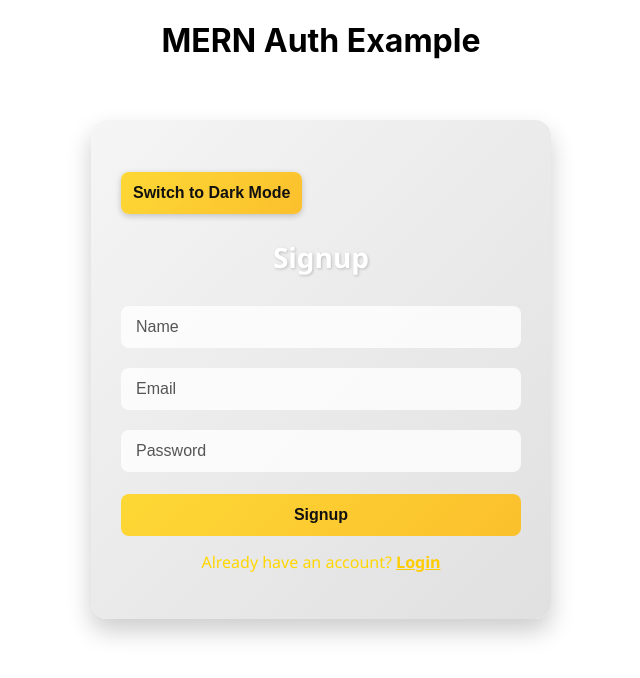
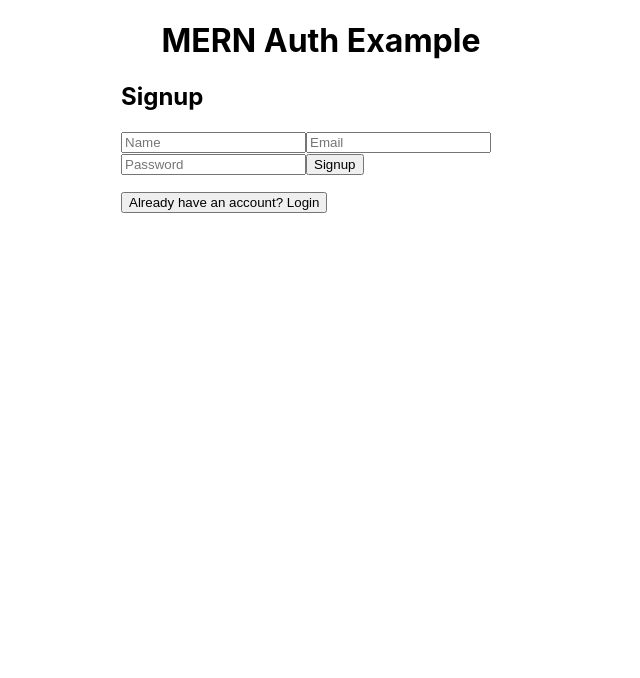
Before and after one commit to parth-negi00/Authentication-Page, a React (Create React App) app in the folder client/: page / in a window 1280 px wide. Shown: the top 678 px of the page, without its empty margins (319-959 px from the left). Built offline with nearby package versions, Linux system fonts and the light colour scheme; no server answers.

Commit message:
changed signup

```diff
--- a/client/package.json
+++ b/client/package.json
@@ -10,7 +10,7 @@
     "axios": "^1.13.2",
     "react": "^18.2.0",
     "react-dom": "^18.2.0",
-    "react-router-dom": "^6.22.3",
+    "react-router-dom": "^6.30.3",
     "react-scripts": "5.0.1",
     "web-vitals": "^2.1.4"
   },
--- a/client/src/components/Signup.jsx
+++ b/client/src/components/Signup.jsx
@@ -1,63 +1,63 @@
-import React, { useState, useEffect } from "react";
-import "./Signup.css";
+import React, { useState } from "react";
+import { useNavigate } from "react-router-dom";
 
-const BACKEND_URL = process.env.REACT_APP_BACKEND_URL;
+export default function Signup() {
+  const navigate = useNavigate();
 
-export default function AuthForm() {
-  const [isSignup, setIsSignup] = useState(true); // true = signup, false = login
-  const [form, setForm] = useState({ name: "", email: "", password: "" });
+  const [isSignup, setIsSignup] = useState(true);
+  const [form, setForm] = useState({
+    name: "",
+    email: "",
+    password: "",
+  });
   const [message, setMessage] = useState("");
-  const [darkMode, setDarkMode] = useState(false);
 
-  // Persist dark mode
-  useEffect(() => {
-    const savedMode = localStorage.getItem("darkMode") === "true";
-    setDarkMode(savedMode);
-  }, []);
-
-  const toggleDarkMode = () => {
-    setDarkMode((prev) => {
-      localStorage.setItem("darkMode", !prev);
-      return !prev;
-    });
+  const handleChange = (e) => {
+    setForm({ ...form, [e.target.name]: e.target.value });
   };
-
-  const handleChange = (e) => setForm({ ...form, [e.target.name]: e.target.value });
 
   const handleSubmit = async (e) => {
   e.preventDefault();
-    const endpoint = isSignup ? "signup" : "login";
+
+  const url = isSignup
+    ? `${process.env.REACT_APP_BACKEND_URL}/api/auth/signup`
+    : `${process.env.REACT_APP_BACKEND_URL}/api/auth/login`;
 
   try {
-      const res = await fetch(`${BACKEND_URL}/api/auth/${endpoint}`, {
+    const res = await fetch(url, {
       method: "POST",
-        headers: { "Content-Type": "application/json" },
+      headers: {
+        "Content-Type": "application/json",
+      },
       body: JSON.stringify(form),
     });
+
     const data = await res.json();
-      if (res.ok) {
+
+    if (!res.ok) {
+      setMessage(data.message || "Something went wrong");
+      return;
+    }
+
     localStorage.setItem("token", data.token);
-        setMessage(
-          isSignup
-            ? "Signup successful! Welcome " + data.user.name
-            : "Login successful! Welcome back " + data.user.name
-        );
+
+    if (isSignup) {
+      setMessage("Signup successful! Please login.");
+      setIsSignup(false);
+      setForm({ name: "", email: "", password: "" });
     } else {
-        setMessage(data.message || "Error occurred");
+      navigate("/home");
     }
   } catch (err) {
     setMessage("Server error");
   }
 };
 
+
   return (
-    <div className={`signup-container ${darkMode ? "dark" : "light"}`}>
-      {/* Toggle dark/light mode */}
-      <button className="toggle-btn" onClick={toggleDarkMode}>
-        {darkMode ? "Switch to Light Mode" : "Switch to Dark Mode"}
-      </button>
+    <div style={{ maxWidth: "400px", margin: "auto" }}>
+      <h2>{isSignup ? "Signup" : "Login"}</h2>
 
-      <h2>{isSignup ? "Signup" : "Login"}</h2>
       <form onSubmit={handleSubmit}>
         {isSignup && (
           <input
@@ -69,6 +69,7 @@ export default function AuthForm() {
             required
           />
         )}
+
         <input
           type="email"
           name="email"
@@ -77,6 +78,7 @@ export default function AuthForm() {
           onChange={handleChange}
           required
         />
+
         <input
           type="password"
           name="password"
@@ -85,29 +87,17 @@ export default function AuthForm() {
           onChange={handleChange}
           required
         />
-        <button type="submit">{isSignup ? "Signup" : "Login"}</button>
+
+        <button type="submit">
+          {isSignup ? "Signup" : "Login"}
+        </button>
       </form>
 
-      {/* Switch form link */}
-      <p className="switch-link">
-        {isSignup ? (
-          <>
-            Already have an account?{" "}
-            <span onClick={() => { setIsSignup(false); setMessage(""); setForm({ name: "", email: "", password: "" }) }} className="link">
-              Login
-            </span>
-          </>
-        ) : (
-          <>
-            Don't have an account?{" "}
-            <span onClick={() => { setIsSignup(true); setMessage(""); setForm({ name: "", email: "", password: "" }) }} className="link">
-              Signup
-            </span>
-          </>
-        )}
-      </p>
+      <p style={{ color: "green" }}>{message}</p>
 
-      {message && <p className="message">{message}</p>}
+      <button onClick={() => setIsSignup(!isSignup)}>
+        {isSignup ? "Already have an account? Login" : "New user? Signup"}
+      </button>
     </div>
   );
 }
--- a/client/src/index.js
+++ b/client/src/index.js
@@ -1,12 +1,10 @@
-import React from "react";
-import ReactDOM from "react-dom/client";
+import React from 'react';
+import ReactDOM from 'react-dom/client';
+import './index.css';
+import App from './App';
 import { BrowserRouter } from "react-router-dom";
-import "./index.css";
-import App from "./App";
-import reportWebVitals from "./reportWebVitals";
 
-const root = ReactDOM.createRoot(document.getElementById("root"));
-
+const root = ReactDOM.createRoot(document.getElementById('root'));
 root.render(
   <React.StrictMode>
     <BrowserRouter>
@@ -14,5 +12,3 @@ root.render(
     </BrowserRouter>
   </React.StrictMode>
 );
-
-reportWebVitals();
```
Also changed, not shown: 1 other file (tests, documents, lock files or other folders). Lines whose indentation alone changed are shown as unchanged.
